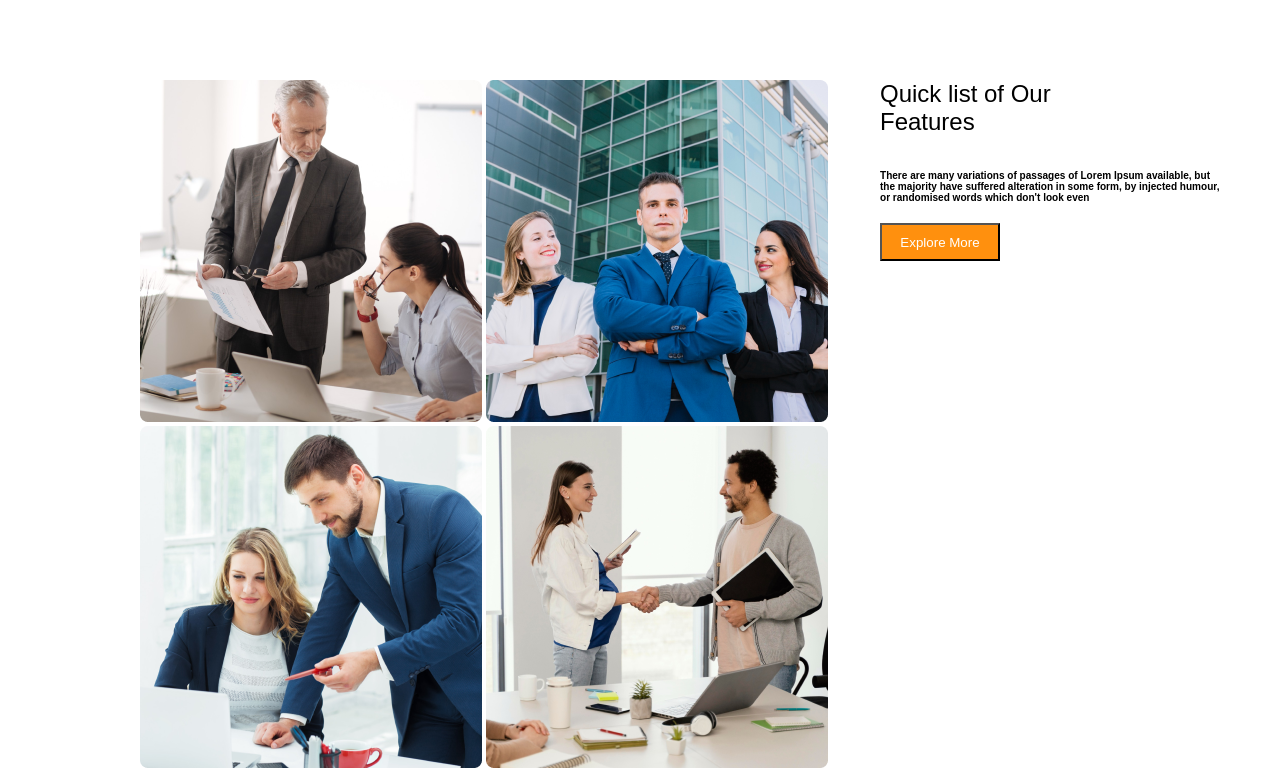
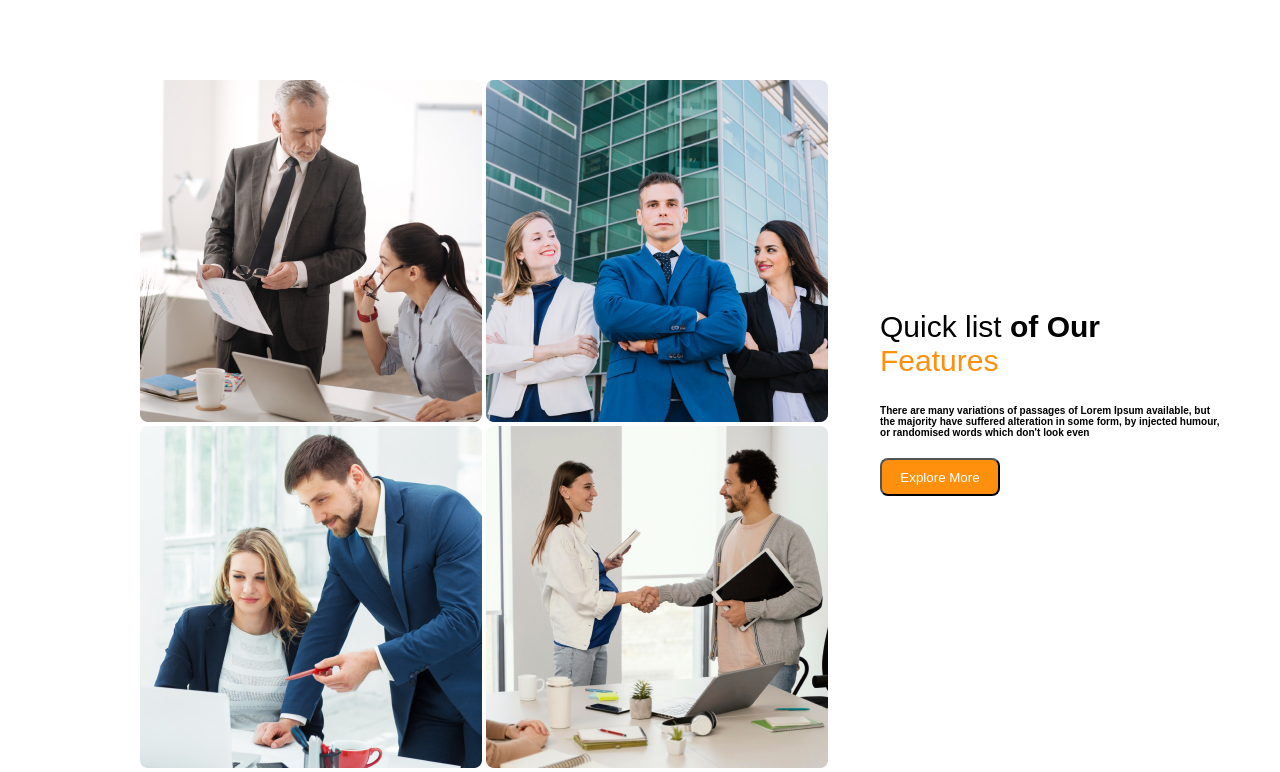
Before and after one commit to Alamienlatif/second-assignment, a plain HTML site: page index.html in a window 1280 px wide. Shown: the part 826-1598 px from the top of the page. Drawn offline with Linux system fonts and the light colour scheme.

Commit message:
added paragraph sectin

```diff
--- a/index.html
+++ b/index.html
@@ -43,15 +43,14 @@
             <img src="/images/team3.png">
             <img src="/images/team4.png">
         </div>
-
-         <div class="work"><p>Quick list of Our Features</p></div><!--float-->
+    </section>
+         <div class="work"><p>Quick list <b>of Our</b><p style="color:#FF900E";>Features</p></p></div><!--float-->
          <div class="passeages"><h6>There are many variations of passages of
             Lorem Ipsum available, but the majority have suffered alteration
             in some form, by injected humour, or randomised words which
             don't look even</h6>
+            <button class="explare-more">Explore More</button></div>
 
-            <button class="explare-more">Explore More</button>
-    </section>
 
     <!----
     <section>
--- a/styles/style.css
+++ b/styles/style.css
@@ -38,6 +38,7 @@
     text-align:center;
     width:120px;
     height: 38px;
+    border-radius:8px;
     margin-top:20px;
     margin-bottom:20px;
     margin-left: 600px;
@@ -59,26 +60,28 @@
     float: left;
 }
 .work{
-    margin-bottom:70px;
     margin-left: 880px;
-    margin-bottom: 80px;
-    width: 180px;
-    height:10px;
-    font-size:1.5em;
+    margin-top:240px;
+    width:240px;
+    height:15px;
+    font-size:30px;
 }
 .passeages{
     margin-left: 880px;
-    margin-bottom:80px;
+    margin-bottom:380px;
     width: 340px;
     height:20px;
+    margin-bottom:0px;
+    margin-top:80px;
     font-size:15px;
 }
 .explare-more{
     text-align:center;
     width:120px;
     height:38px;
+    border-radius:8px;
     margin-top:20px;
-    margin-bottom:20px;
+    margin-bottom:0px;
     color:white;
     background-color:#FF900E;
 }
```
